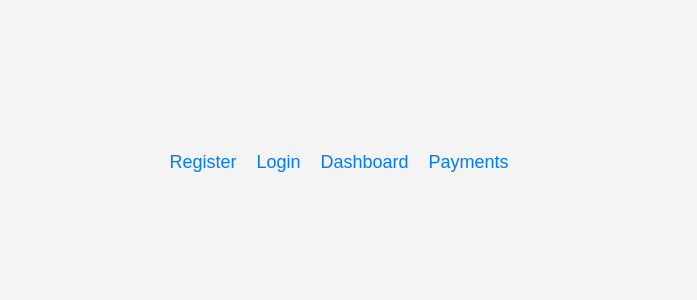
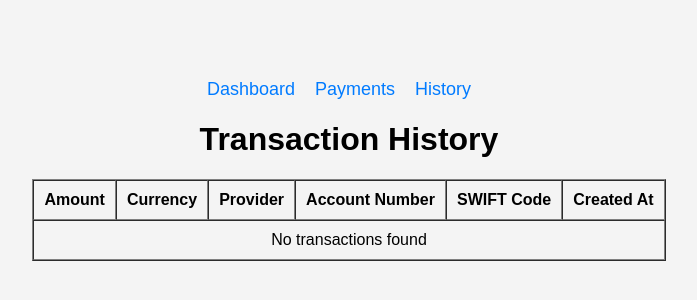
Before and after one commit to AlexGottschalkSE/APDS7311POE, a React (Create React App) app in the folder Frontend/: page /history in a window 1280 px wide. Shown: the part 238-538 px from the top of the page, without its empty margins (291-988 px from the left). Built offline with nearby package versions, Linux system fonts and the light colour scheme.

Commit message:
Transaction History UI
Created Transaction History UI

```diff
--- a/Frontend/src/App.js
+++ b/Frontend/src/App.js
@@ -3,6 +3,7 @@ import { BrowserRouter as Router, Route, Routes, Link, useLocation } from "react
 import Register from "./Register";
 import Login from "./Login";
 import Dashboard from "./Dashboard";
+import History from "./History"
 import "./App.css";
 import Payments from "./Payment";
 function NavBar() {
@@ -11,7 +12,7 @@ function NavBar() {
     <nav className="nav-bar">
       <ul>
 
-        {location.pathname !== "/dashboard" && (location.pathname !== "/payments") && (
+        {location.pathname !== "/dashboard" && (location.pathname !== "/payments") && (location.pathname !== "/history") && (
           <>
             <li>
               <Link to="/register">Register</Link>
@@ -29,7 +30,11 @@ function NavBar() {
         <li>
         <Link to="/payments">Payments</Link>
       </li>
+      <li>
+        <Link to="/history">History</Link>
+      </li>
       </>
+
         )}
       </ul>
     </nav>
@@ -46,6 +51,7 @@ function App() {
           <Route path="/login" element={<Login />} />
           <Route path="/dashboard" element={<Dashboard />} />
           <Route path="/payments" element={<Payments />} />
+          <Route path="/history" element={<History />}/>
         </Routes>
       </div>
     </Router>
--- /dev/null
+++ b/Frontend/src/History.css
@@ -0,0 +1,34 @@
+.card {
+    background: white;
+    border-radius: 8px;
+    padding: 20px;
+    box-shadow: 0 4px 8px rgba(0, 0, 0, 0.1);
+    max-width: 400px;
+    margin: auto;
+  }
+
+  .card h2 {
+    margin-bottom: 20px;
+  }
+
+  input {
+    width: 100%;
+    padding: 10px;
+    margin-bottom: 10px;
+    border: 1px solid #ddd;
+    border-radius: 4px;
+  }
+
+  button {
+    width: 100%;
+    padding: 10px;
+    background-color: #007bff;
+    color: white;
+    border: none;
+    border-radius: 4px;
+    cursor: pointer;
+  }
+
+  button:hover {
+    background-color: #0056b3;
+  }
--- /dev/null
+++ b/Frontend/src/History.js
@@ -0,0 +1,55 @@
+import React, { useEffect, useState } from "react";
+import "./History.css";
+
+const History = () => {
+    const [transactions, setTransactions] = useState([]);
+
+    // Fetch data when component loads (replace the API URL with your actual endpoint)
+    // useEffect(() => {
+    //   axios.get("/api/transactions") // Change this to your API endpoint
+    //     .then((response) => {
+    //       setTransactions(response.data); // Assuming the response contains an array of transactions
+    //     })
+    //     .catch((error) => {
+    //       console.error("Error fetching data:", error);
+    //     });
+    // }, []);
+
+    return (
+      <div>
+        <h1>Transaction History</h1>
+        <table border="1" cellPadding="10" cellSpacing="0">
+          <thead>
+            <tr>
+              <th>Amount</th>
+              <th>Currency</th>
+              <th>Provider</th>
+              <th>Account Number</th>
+              <th>SWIFT Code</th>
+              <th>Created At</th>
+            </tr>
+          </thead>
+          <tbody>
+            {transactions.length > 0 ? (
+              transactions.map((transaction) => (
+                <tr key={transaction._id}> {/* Assuming each transaction has a unique _id */}
+                  <td>{transaction.amount}</td>
+                  <td>{transaction.currency}</td>
+                  <td>{transaction.provider}</td>
+                  <td>{transaction.accountNumber}</td>
+                  <td>{transaction.swiftCode}</td>
+                  <td>{new Date(transaction.createdAt).toLocaleDateString()}</td>
+                </tr>
+              ))
+            ) : (
+              <tr>
+                <td colSpan="6">No transactions found</td>
+              </tr>
+            )}
+          </tbody>
+        </table>
+      </div>
+    );
+  };
+
+export default History
```
Also changed, not shown: 2 other files (tests, documents, lock files or other folders).
